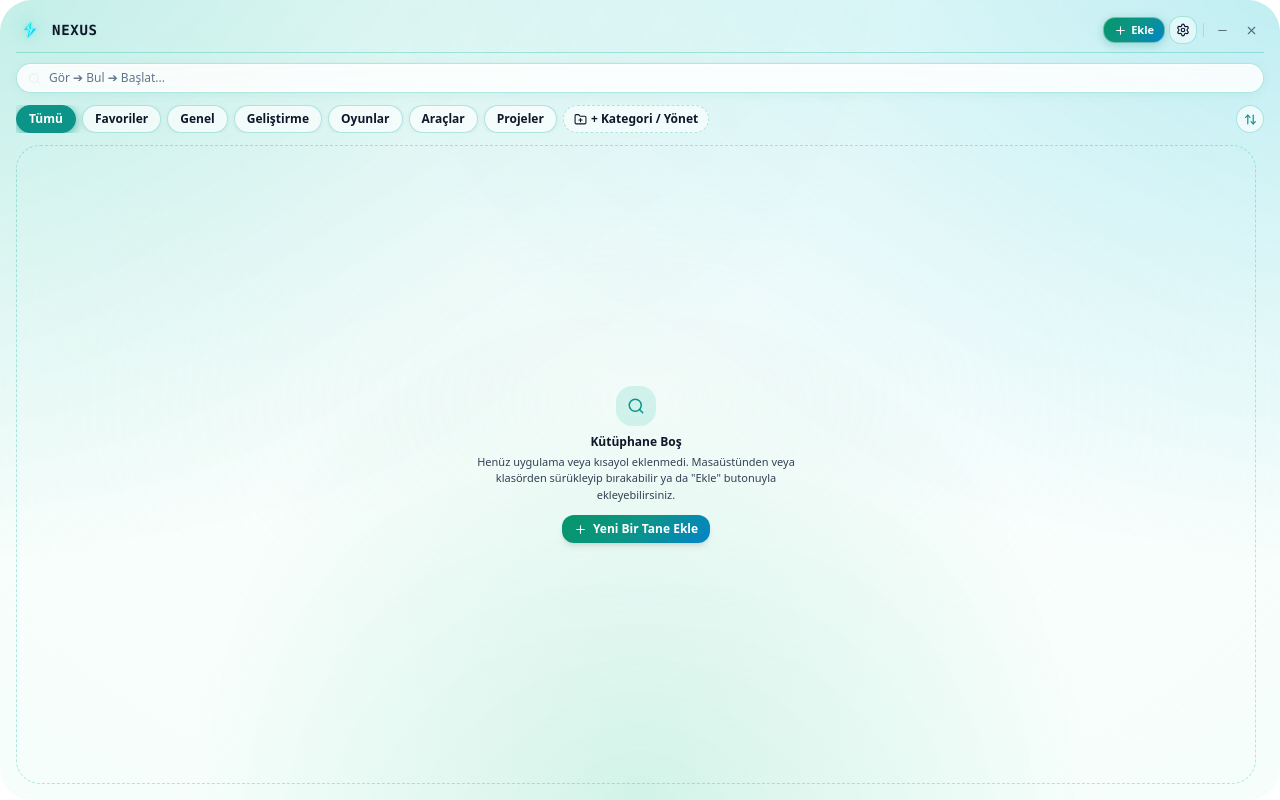
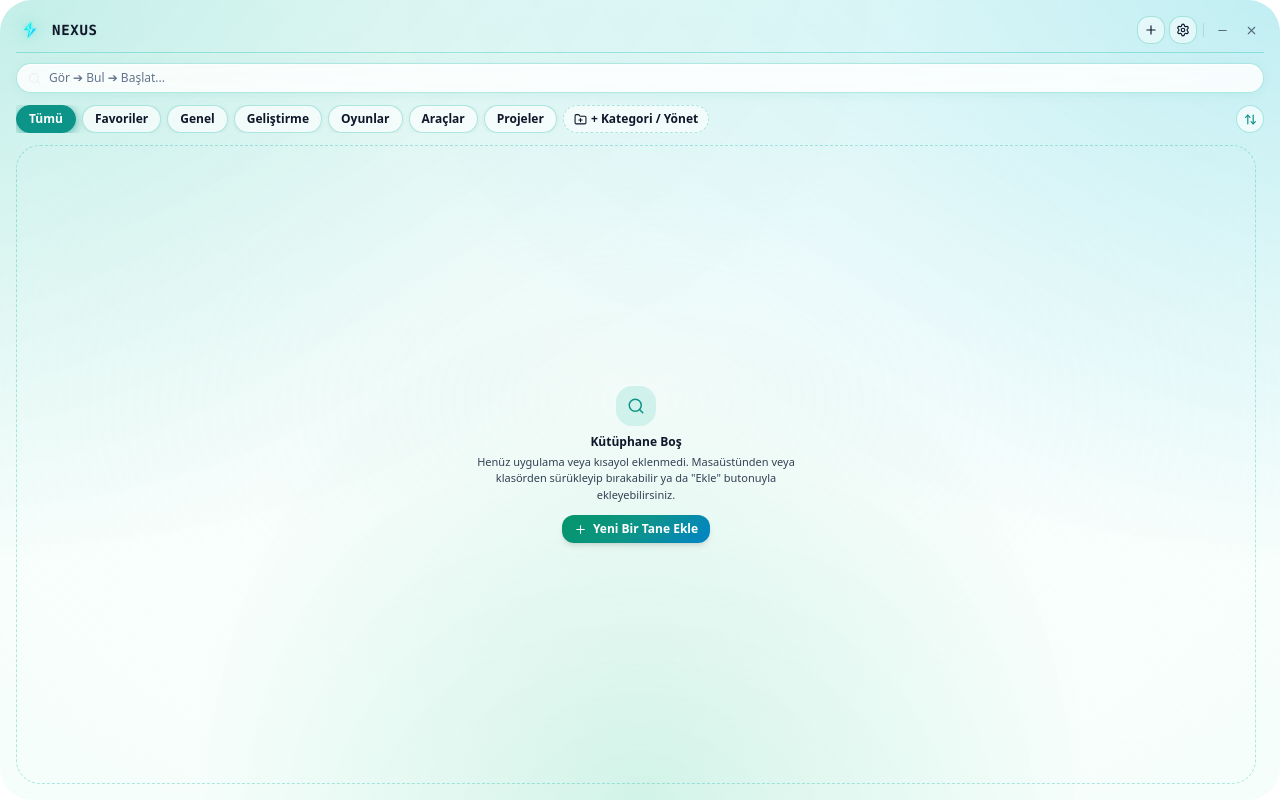
Before and after one commit to AEDogan/Nexus, a React (Vite) app: page / in a window 1280 px wide. Built offline with nearby package versions, Linux system fonts and the light colour scheme.

Commit message:
style(ui): update add button to match settings button style

```diff
--- a/src/App.tsx
+++ b/src/App.tsx
@@ -1073,17 +1073,16 @@ export default function App() {
               setEditingApp(null);
               setIsAppModalOpen(true);
             }}
-            className="px-2.5 py-1 rounded-xl text-xs font-semibold flex items-center gap-1 shadow-sm transition-all hover:scale-102 active:scale-95"
+            className="p-1.5 rounded-xl border transition-all hover:scale-105 active:scale-95 shadow-xs"
             style={{
-              background: currentTheme.buttonPlay,
-              color: '#ffffff',
-              boxShadow: currentTheme.isLight ? '0 2px 10px rgba(13, 148, 136, 0.3)' : '0 2px 10px rgba(0, 0, 0, 0.3)',
-              border: '1px solid rgba(255, 255, 255, 0.4)'
+              backgroundColor: computedCardBg,
+              borderColor: currentTheme.cardBorder,
+              color: currentTheme.textPrimary,
+              backdropFilter: currentTheme.glassBackdrop
             }}
             title="Yeni Uygulama Ekle"
           >
-            <Plus size={13} />
-            <span className="text-[11px]">Ekle</span>
+            <Plus size={14} />
           </button>
 
           <button
```
